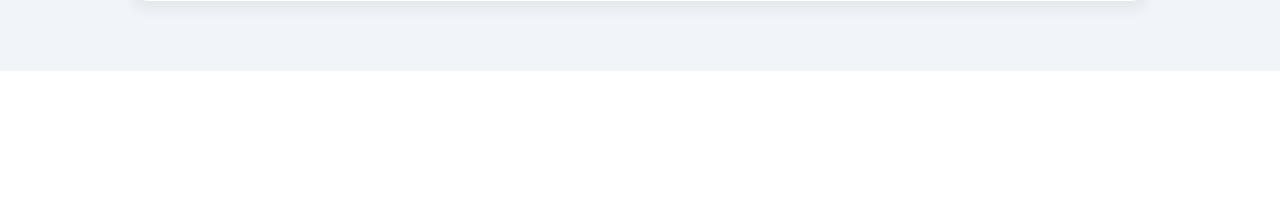
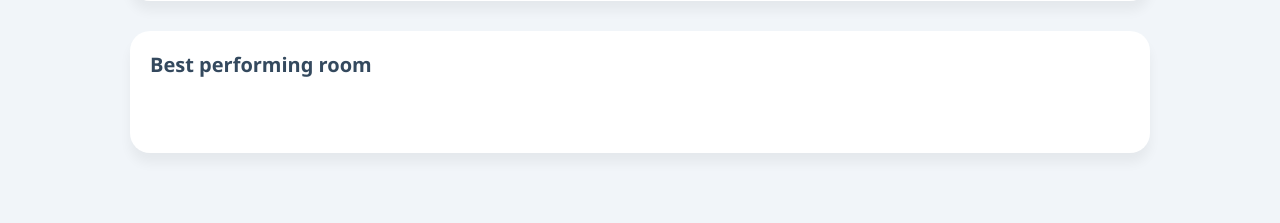
Before and after one commit to DanielGodoyGalindo/coworking_reservations, a Django app: page /dashboard/ in a window 1280 px wide. Shown: the part 1778-2001 px from the top of the page. Before the commit the page ends 1849 px from the top, so only its background shows below. Run offline with Django 5.2, Linux system fonts and the light colour scheme.

Commit message:
feat(dashboard): add best performing room metric

```diff
--- a/reservations/services/dashboard.py
+++ b/reservations/services/dashboard.py
@@ -12,12 +12,14 @@ from reservations.services.ranking import (
     top_3_rooms,
     total_hours_per_room,
     utilization_percentage_per_room,
+    best_performing_room,
 )
 
 
 def dashboard_metrics(start_date, end_date):
 
     top_rooms = top_3_rooms(start_date, end_date)
+    best_room = best_performing_room(start_date, end_date)
 
     return {
         "period": {
@@ -35,7 +37,7 @@ def dashboard_metrics(start_date, end_date):
                 "room_heatmap": room_heatmap(start_date, end_date),
                 "top_3_rooms": [
                     {"id": room.id, "name": room.name} for room in top_rooms
-                ]
+                ],
             },
             "lifecycle": {
                 "total_reservations": total_reservations(start_date, end_date),
@@ -56,6 +58,7 @@ def dashboard_metrics(start_date, end_date):
                 "utilization_per_room": utilization_percentage_per_room(
                     start_date, end_date
                 ),
+                "best_performing_room": ({"id": best_room.id, "name": best_room.name} if best_room else None)
             },
         },
     }
--- a/reservations/services/ranking.py
+++ b/reservations/services/ranking.py
@@ -70,7 +70,6 @@ def best_performing_room(start_date, end_date):
     if not rooms_data:
         return None
 
-    # Ordenamos por tiempo total ocupado
     rooms_data.sort(key=lambda x: x[1], reverse=True)
     return rooms_data[0][0]
 
--- a/reservations/templates/dashboard.html
+++ b/reservations/templates/dashboard.html
@@ -58,9 +58,19 @@
         <canvas id="utilizationChart"></canvas>
     </div>
 
+    <div class="card">
+        <h2>Best performing room</h2>
+        <div class="inner_card">
+            <p id="best_room"></p>
+        </div>
+    </div>
+
 </body>
 
 <script>
+
+let hoursChart = null;
+let utilizationChart = null;
 
 function loadDashboard() {
 
@@ -152,6 +162,10 @@ function loadDashboard() {
     }
     })
 
+    // Best room
+    const bestRoom = data.metrics.rooms.best_performing_room;
+    document.getElementById("best_room").textContent = bestRoom ? `🥇 ${bestRoom.name}` : "N/A";
+
     });
 }
 
```
Lines whose indentation alone changed are shown as unchanged.
